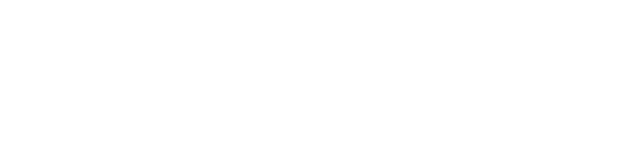
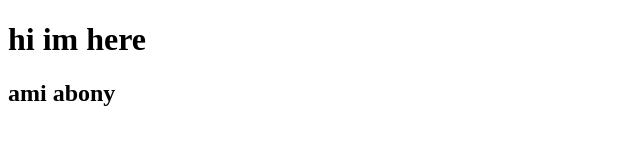
Before and after one commit to TajnimaBintaNaz/my-second-repo, a plain HTML site: page index.html in a window 1280 px wide. Shown: the whole page, without its empty margins (0-640 px from the left). Drawn offline with Linux system fonts and the light colour scheme.

Commit message:
add headeer

```diff
--- a/index.html
+++ b/index.html
@@ -7,6 +7,7 @@
     <title>MY Second repo</title>
 </head>
 <body>
-
+    <h1>hi im here</h1>
+    <h2>ami abony</h2>
 </body>
 </html>
```
